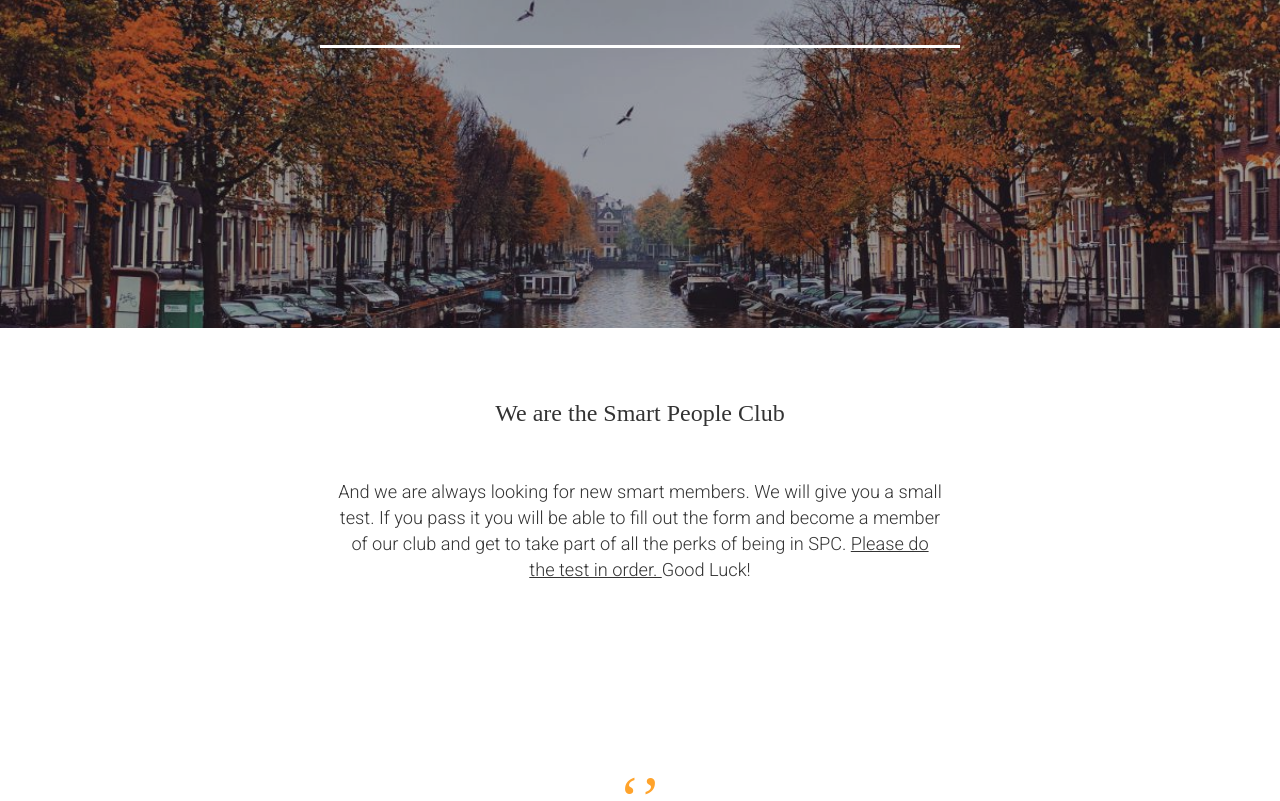
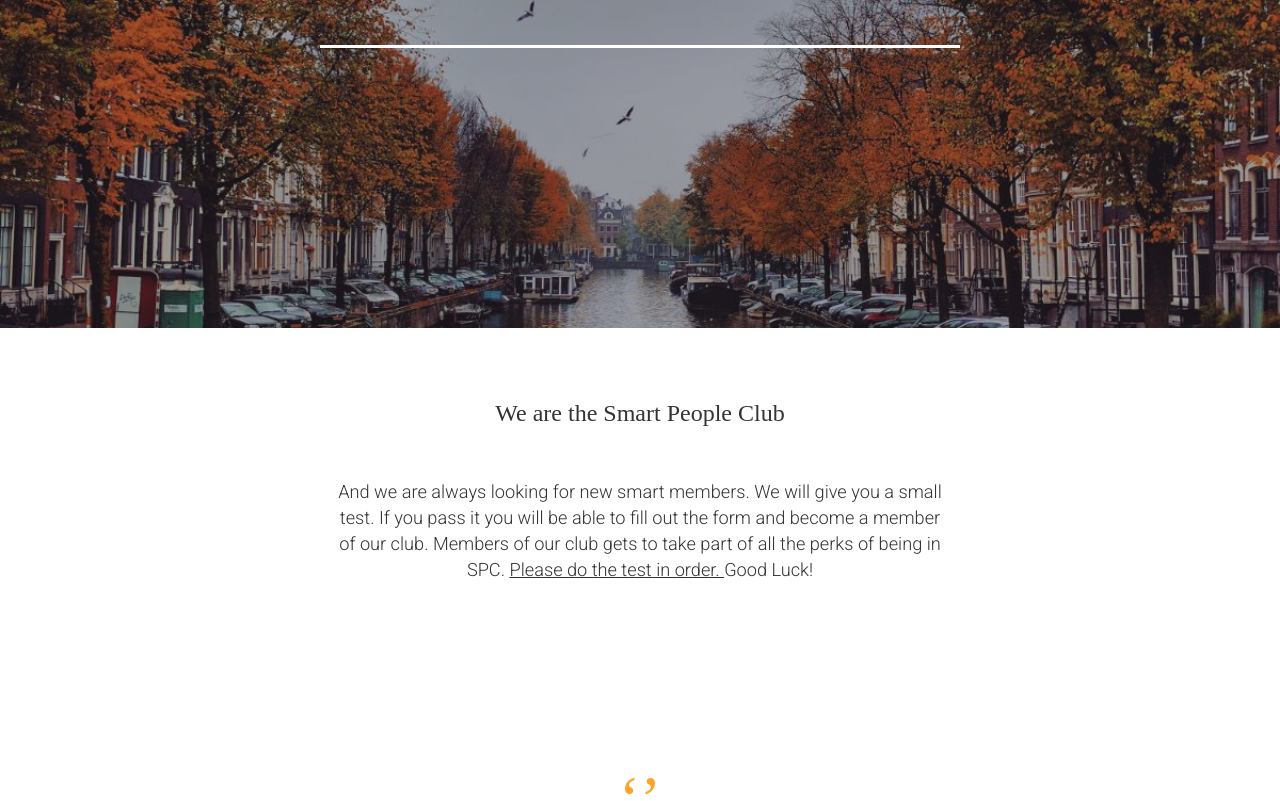
Before and after one commit to mikaelatorn/finalAssignment, a plain HTML site: page index.html in a window 1280 px wide. Shown: the part 401-1202 px from the top of the page. Drawn offline with nearby package versions, Linux system fonts and the light colour scheme; a web font is replaced by a local one.

Commit message:
Update index.html

```diff
--- a/index.html
+++ b/index.html
@@ -52,7 +52,7 @@
             <div class="row">
                 <div class="col-xs-12">
                     <h3>We are the Smart People Club</h3>
-                    <p>And we are always looking for new smart members. We will give you a small test. If you pass it you will be able to fill out the form and become a member of our club and get to take part of all the perks of being in SPC. <u>Please do the test in order. </u> Good Luck!</p>
+                    <p>And we are always looking for new smart members. We will give you a small test. If you pass it you will be able to fill out the form and become a member of our club. Members of our club gets to take part of all the perks of being in SPC. <u>Please do the test in order. </u> Good Luck!</p>
                 </div>
             </div>
         </article>
```
